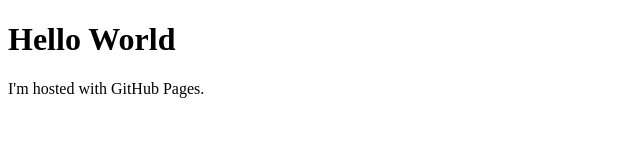
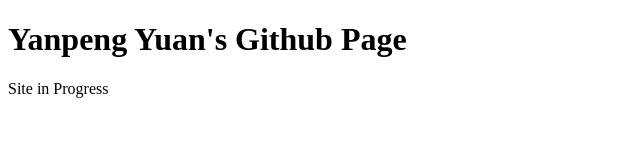
Before and after one commit to yanpeng7/yanpeng7.github.io, a plain HTML site: page index.html in a window 1280 px wide. Shown: the whole page, without its empty margins (0-640 px from the left). Drawn offline with Linux system fonts and the light colour scheme.

Commit message:
Update index.html

```diff
--- a/index.html
+++ b/index.html
@@ -1,7 +1,7 @@
 <!DOCTYPE html>
 <html>
 <body>
-<h1>Hello World</h1>
-<p>I'm hosted with GitHub Pages.</p>
+<h1>Yanpeng Yuan's Github Page</h1>
+<p>Site in Progress</p>
 </body>
 </html>
```
